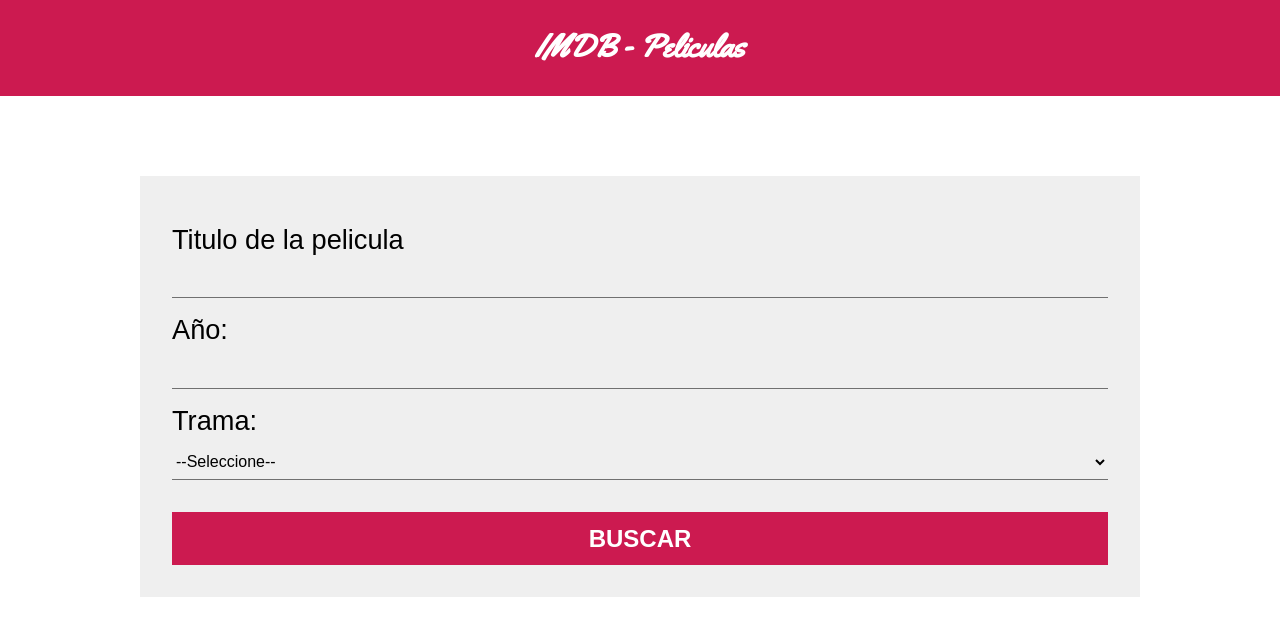
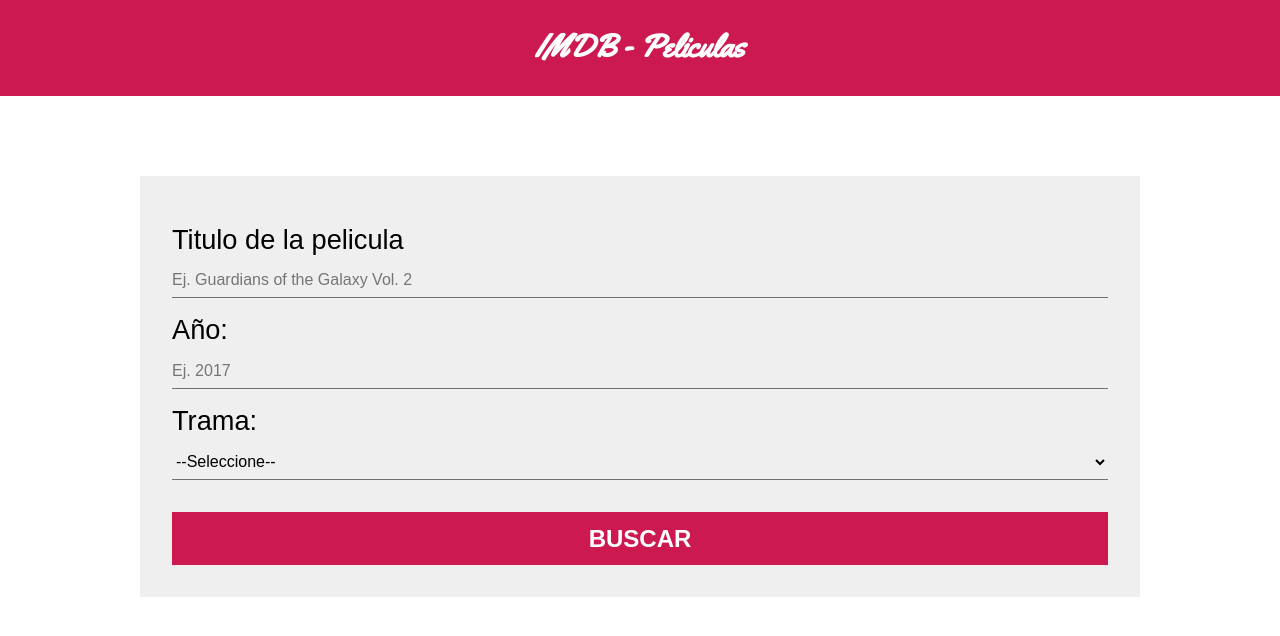
Before and after one commit to FTH-EGC/peliculas, a React (Create React App) app: page / in a window 1280 px wide. Shown: the top 636 px of the page. Built offline with nearby package versions, Linux system fonts and the light colour scheme.

Commit message:
Agregando placeholder a los inputs

```diff
--- a/src/components/Formulario.js
+++ b/src/components/Formulario.js
@@ -12,13 +12,14 @@
             type="text"
             name="titulo"
             className="inputs"
-
+            placeholder="Ej. Guardians of the Galaxy Vol. 2"
         />
         <label htmlFor="year">Año:</label>
         <input
             type="text"
             name="year"
             className="inputs"
+            placeholder="Ej. 2017"
         />
         <label htmlFor="trama">Trama:</label>
         <select
```
Also changed, not shown: 1 other file (tests, documents, lock files or other folders).
